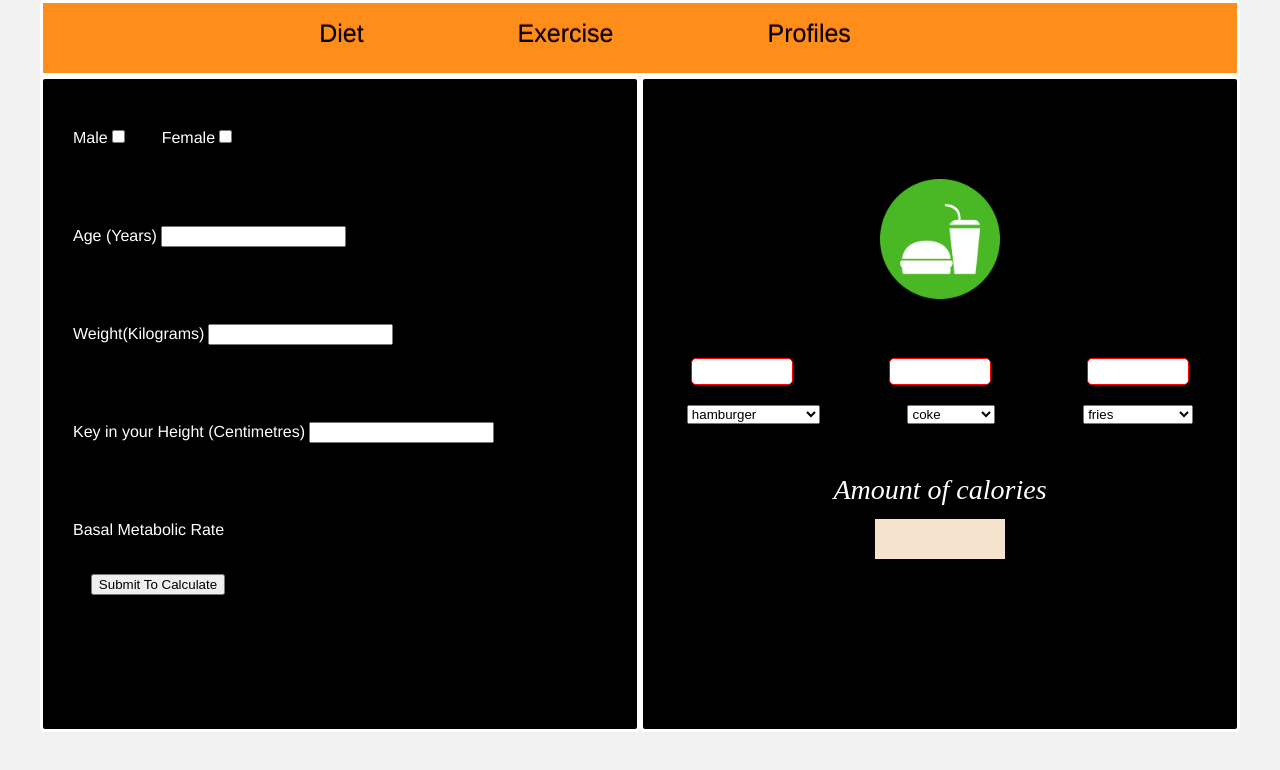
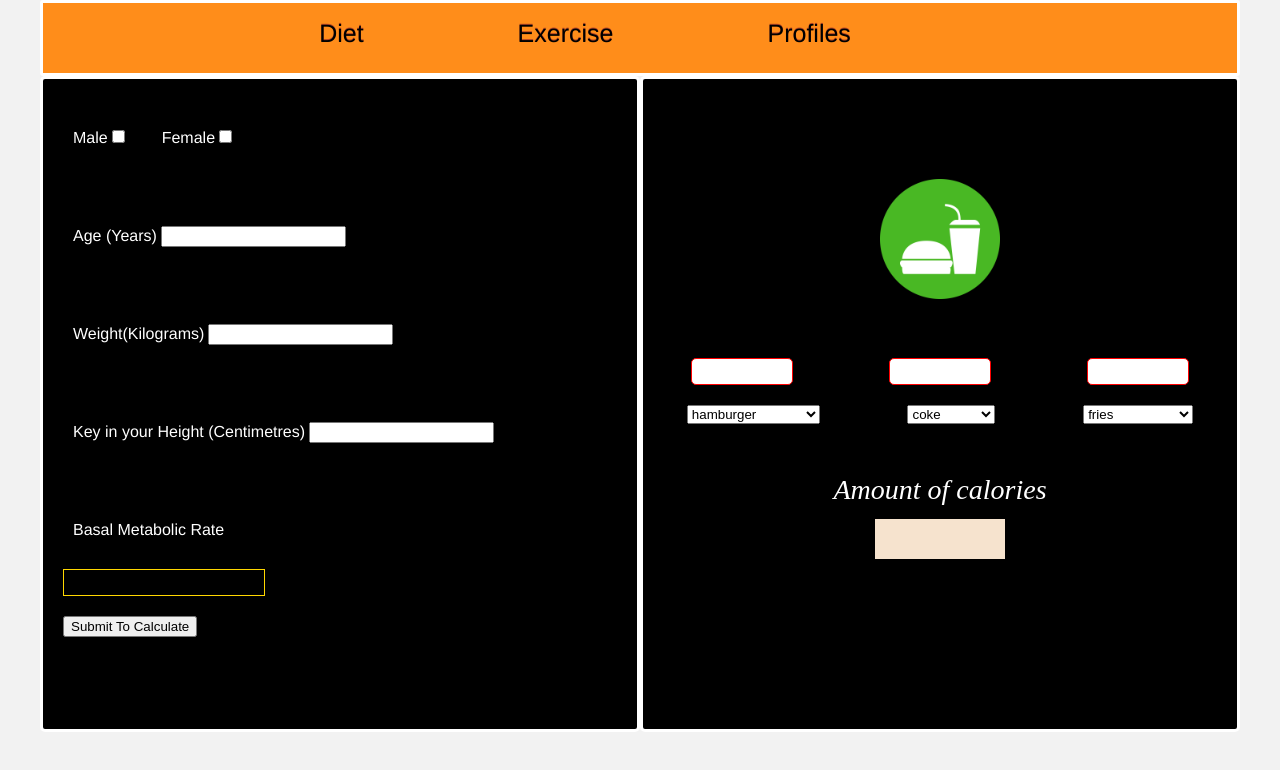
Before and after one commit to chuckberry1974/WhatToEat, a website: page public/index.html in a window 1280 px wide. Drawn offline with Linux system fonts and the light colour scheme.

Commit message:
new changes

```diff
--- a/public/index.html
+++ b/public/index.html
@@ -26,9 +26,9 @@
       <br/>
       <span>Basal Metabolic Rate</span>
       <br/>
-      <div id='bm'>
-      <button type="button" onclick="calCounter()">Submit To Calculate</button>
-      </div>
+      <div id='bm'></div>
+      <button type="button" onclick="calCounter()" id="submit" />Submit To Calculate</button>
+
     </div>
 
     <div class="body_frame2">
--- a/public/style.css
+++ b/public/style.css
@@ -22,13 +22,19 @@ margin-bottom: 30px;
 
 
 #bm {
-border: 5px solid black;
+border: 1px solid gold;
 max-width: 200px;
-height: 30px;
+height: 25px;
 text-align: center;
-margin-left: 10px;
+margin-left: 20px;
 
+}
 
+#submit {
+
+margin-left: 20px;
+
+margin-top: 20px;
 }
 
 .title-container {
```
